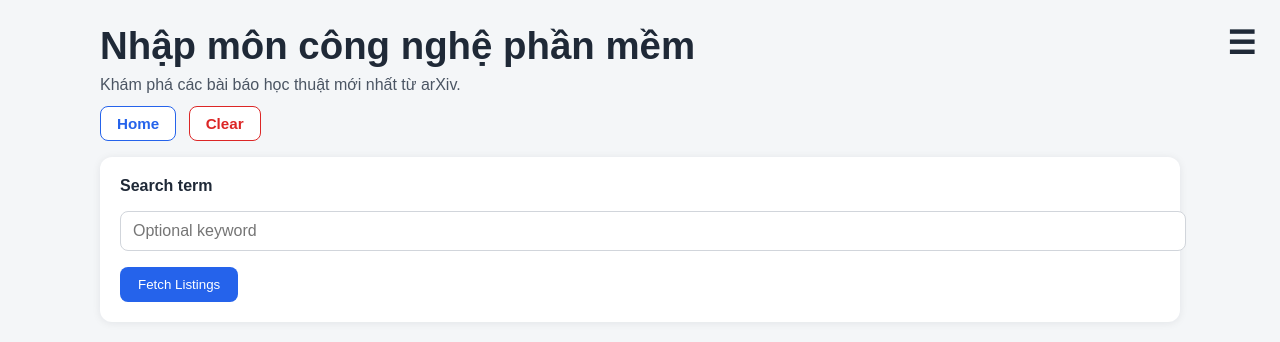
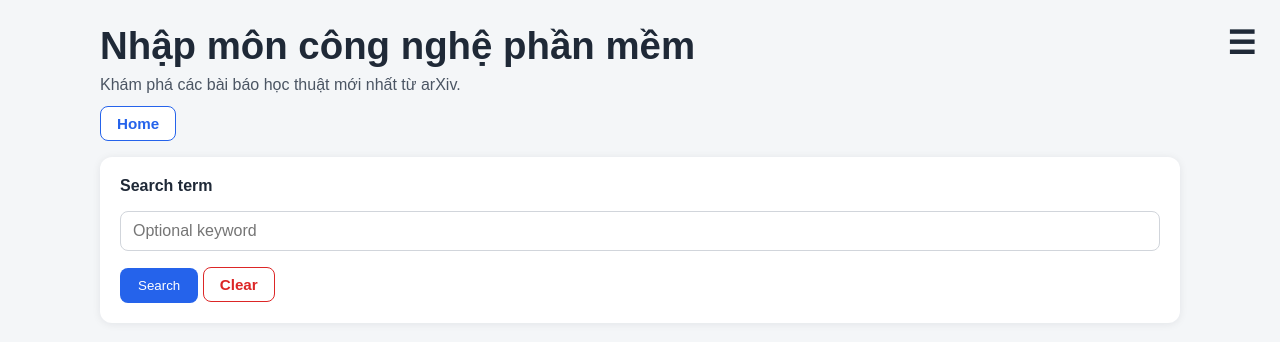
Before and after one commit to hainguyen2703/Project_Webapp, a Flask app: page / in a window 1280 px wide. Shown: the top 342 px of the page. Run offline with Flask 2, Linux system fonts and the light colour scheme.

Commit message:
Enhance UI

```diff
--- a/src/static/styles.css
+++ b/src/static/styles.css
@@ -55,6 +55,7 @@ header p {
   font-size: 0.95rem;
   margin-bottom: 16px;
   margin-left: 8px;
+  margin: 0 !important;
 }
 
 .clear-btn:hover {
@@ -432,3 +433,7 @@ button:hover {
 .hamburger-nav .logout-btn:hover {
   background: #fef2f2;
 }
+
+input:not([type="checkbox"]) {
+  box-sizing: border-box;
+}
--- a/src/templates/base.html
+++ b/src/templates/base.html
@@ -12,7 +12,6 @@
         <h1>Nhập môn công nghệ phần mềm</h1>
         <p>Khám phá các bài báo học thuật mới nhất từ arXiv.</p>
         <a class="home-btn" href="{{ url_for('home') }}">Home</a>
-        <a class="clear-btn" href="{{ url_for('home') }}">Clear</a>
         <div class="auth-actions">
           {% if current_user.is_authenticated %}
             <span class="auth-badge">Signed in as {{ current_user.email }}</span>
--- a/src/templates/home.html
+++ b/src/templates/home.html
@@ -23,8 +23,10 @@
     <form method="get" action="/">
       <label for="query">Search term</label>
       <input id="query" name="query" type="text" value="{{ query }}" placeholder="Optional keyword" />
-
-      <button type="submit" name="fetch" value="1">Fetch Listings</button>
+    <div class="search-actions">
+      <button type="submit" name="fetch" value="1">Search</button>
+      <a class="clear-btn" href="{{ url_for('home') }}">Clear</a>
+    </div>
     </form>
   </section>
 
```
Also changed, not shown: src/data/app.db.
